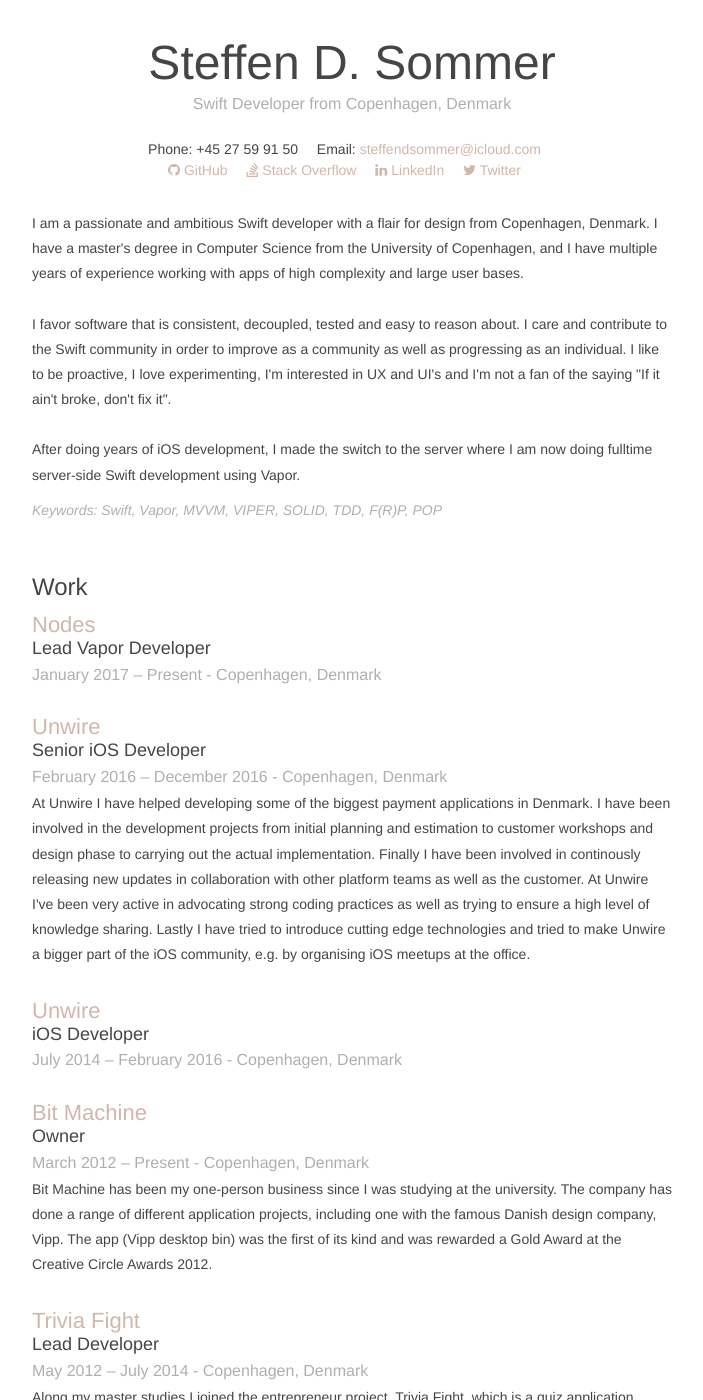
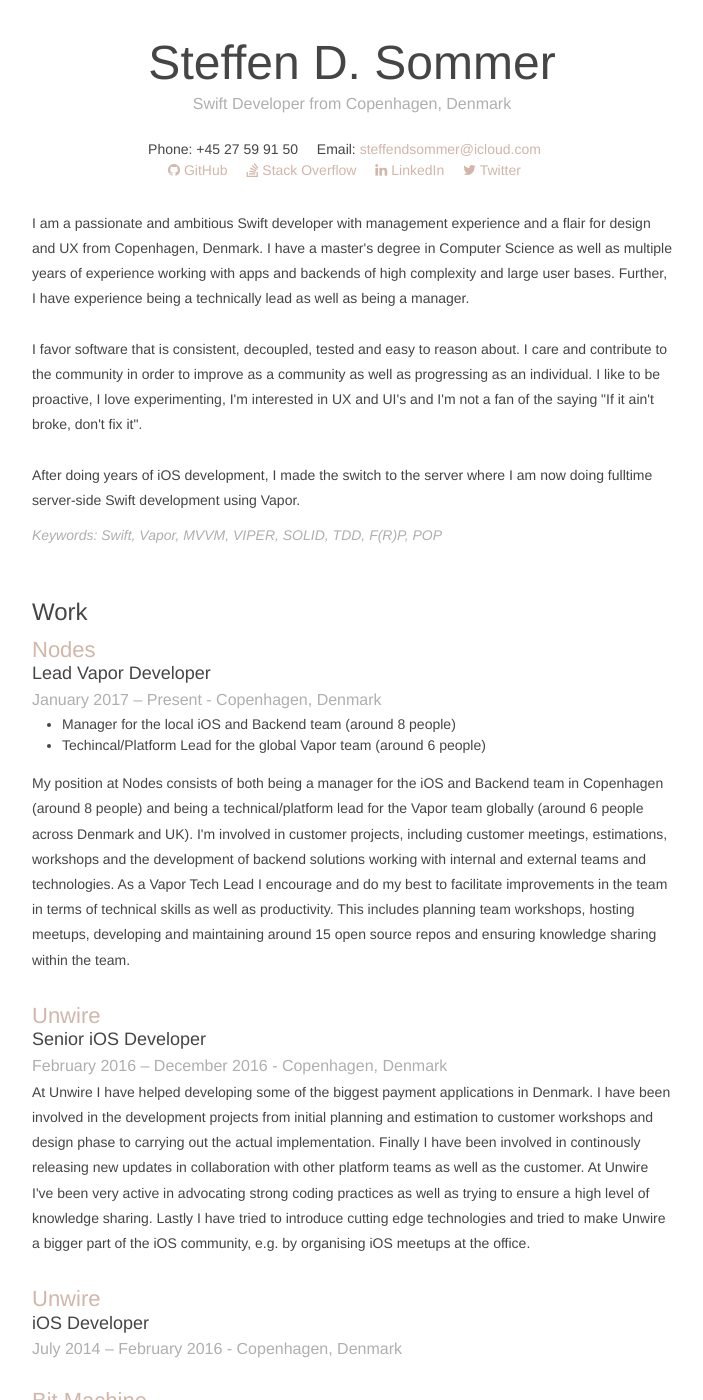
Before and after one commit to steffendsommer/steffendsommer.github.io, a Jekyll site: the page built from cv.html, in a window 1280 px wide and 1400 px high. Shown: the whole window, without its empty margins (288-991 px from the left). Built offline with Jekyll 4.4.1, drawn with Linux system fonts in a browser that asks for light colours; nearby versions of some CDN libraries; some of the changed text lies outside the part shown.

Commit message:
Update CV

```diff
--- a/cv.html
+++ b/cv.html
@@ -21,9 +21,10 @@
 
 
 <p class="summary">
-    I am a passionate and ambitious Swift developer with a flair for design from Copenhagen, Denmark. I have a master's degree in Computer Science from the University of Copenhagen, and I have multiple years of experience working with apps of high complexity and large user bases.
+    I am a passionate and ambitious Swift developer with management experience and a flair for design and UX from Copenhagen, Denmark. I have a master's degree in Computer Science as well as multiple years of experience working with apps and backends of high complexity and large user bases. Further, I have experience being a technically lead as well as being a  manager.
+
     <br><br>
-    I favor software that is consistent, decoupled, tested and easy to reason about. I care and contribute to the Swift community in order to improve as a community as well as progressing as an individual. I like to be proactive, I love experimenting, I'm interested in UX and UI's and I'm not a fan of the saying "If it ain't broke, don't fix it".
+    I favor software that is consistent, decoupled, tested and easy to reason about. I care and contribute to the community in order to improve as a community as well as progressing as an individual. I like to be proactive, I love experimenting, I'm interested in UX and UI's and I'm not a fan of the saying "If it ain't broke, don't fix it".
     <br><br>
     After doing years of iOS development, I made the switch to the server where I am now doing fulltime server-side Swift development using Vapor.
 </p>
@@ -35,7 +36,11 @@
 <h2><a href="http://www.nodesagency.com" target="_blank">Nodes</a></h2>
 <h3>Lead Vapor Developer</h3>
 <h4>January 2017 – Present - Copenhagen, Denmark</h4>
-<p></p>
+<ul>
+    <li>Manager for the local iOS and Backend team (around 8 people)</li>
+    <li>Techincal/Platform Lead for the global Vapor team (around 6 people)</li>
+</ul>
+<p>My position at Nodes consists of both being a manager for the iOS and Backend team in Copenhagen (around 8 people) and being a technical/platform lead for the Vapor team globally (around 6 people across Denmark and UK). I'm involved in customer projects, including customer meetings, estimations, workshops and the development of backend solutions working with internal and external teams and technologies. As a Vapor Tech Lead I encourage and do my best to facilitate improvements in the team in terms of technical skills as well as productivity. This includes planning team workshops, hosting meetups, developing and maintaining around 15 open source repos and ensuring knowledge sharing within the team.
 
 <h2><a href="http://www.unwire.com" target="_blank">Unwire</a></h2>
 <h3>Senior iOS Developer</h3>
@@ -117,7 +122,7 @@
 <p></p>
 
 
-<h1>Skills</h1>
+<h1>Technical Skills</h1>
 <ul>
     <li>Patterns: MVC, MVVM, VIPER, F(R)P, TDD, TBD, POP, DI, SOLID, Git Flow, Unit Testing</li>
     <li>Backend</li>
@@ -156,7 +165,7 @@
 
 <h1>Interests</h1>
 <ul>
-    <li>Wakeboarding and snowboarding</li>
-    <li>Triathlon (completed an Ironman in 2014)</li>
-    <li>Travelling</li>
+    <li>Traveling</li>
+    <li>Boards (skateboarding, snowboarding, wakeboarding and surfing)
+    <li>Personal challenges (Ironman finisher of 2014)</li>
 </ul>
```
Also changed, not shown: other parts of cv.html (+6 -2 lines), about.md (+4 -4 lines).
